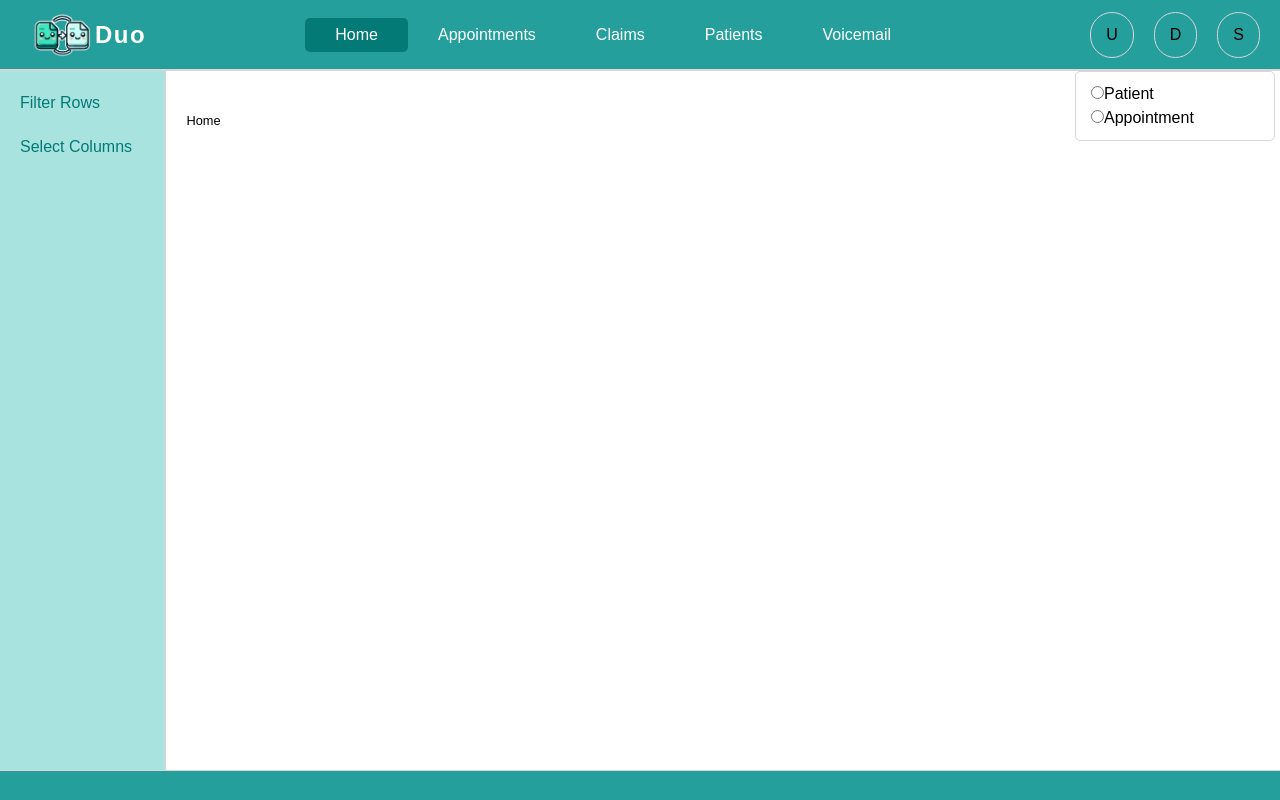
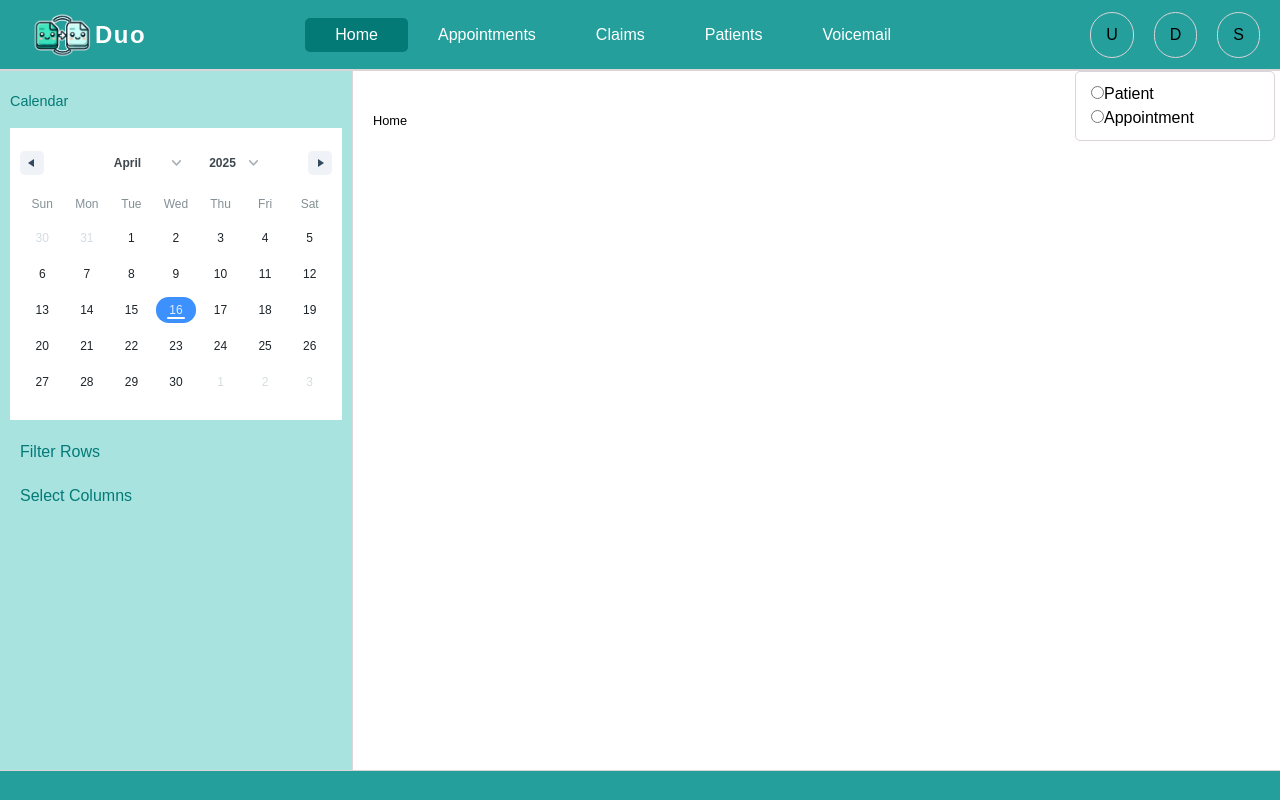
Before and after one commit to abrooks11/Duo, a React (Vite) app: page / in a window 1280 px wide. Built offline with nearby package versions, Linux system fonts and the light colour scheme.

Commit message:
feat(calendar): add calendar component
- installed dependencies
- implemented in SideBar component

```diff
--- a/package.json
+++ b/package.json
@@ -32,6 +32,7 @@
     "multer": "^1.4.5-lts.1",
     "openai": "^4.94.0",
     "react": "^18.2.0",
+    "react-date-range": "^2.0.1",
     "react-dom": "^18.2.0",
     "react-router-dom": "^7.1.1",
     "xlsx": "^0.18.5"
@@ -41,6 +42,7 @@
     "@tailwindcss/vite": "^4.1.4",
     "@types/express": "^5.0.1",
     "@types/react": "^18.2.0",
+    "@types/react-date-range": "^1.4.10",
     "@types/react-dom": "^18.2.0",
     "@vitejs/plugin-react-swc": "^3.8.0",
     "concurrently": "^9.1.2",
--- a/src/client/components/layout/Sidebar.tsx
+++ b/src/client/components/layout/Sidebar.tsx
@@ -1,11 +1,13 @@
 // import custom tracker components for Appointments, Claims, and Patients
 import RowFilterList from '../trackers/RowFilterList';
 import ColumnFilterList from '../trackers/ColumnFilterList';
+import FullCalendar from '../trackers/FullCalendar';
 
 function Sidebar() {
   return (
     <div className="sidebar-wrapper">
       {/* <h1>--Sidebar--</h1> */}
+      <FullCalendar />
       <RowFilterList />
       <ColumnFilterList />
     </div>
--- /dev/null
+++ b/src/client/components/trackers/FullCalendar.tsx
@@ -0,0 +1,21 @@
+import {useState} from 'react'
+import { Calendar } from 'react-date-range';
+
+import 'react-date-range/dist/styles.css'; // main style file
+import 'react-date-range/dist/theme/default.css'; // theme css file
+
+const FullCalendar = () => {
+
+
+
+  return (
+    <div>
+      <h1>Calendar</h1>
+      <Calendar
+        date={new Date()}
+      />
+    </div>
+  );
+};
+
+export default FullCalendar;
```
Also changed, not shown: 1 other file (tests, documents, lock files or other folders).
